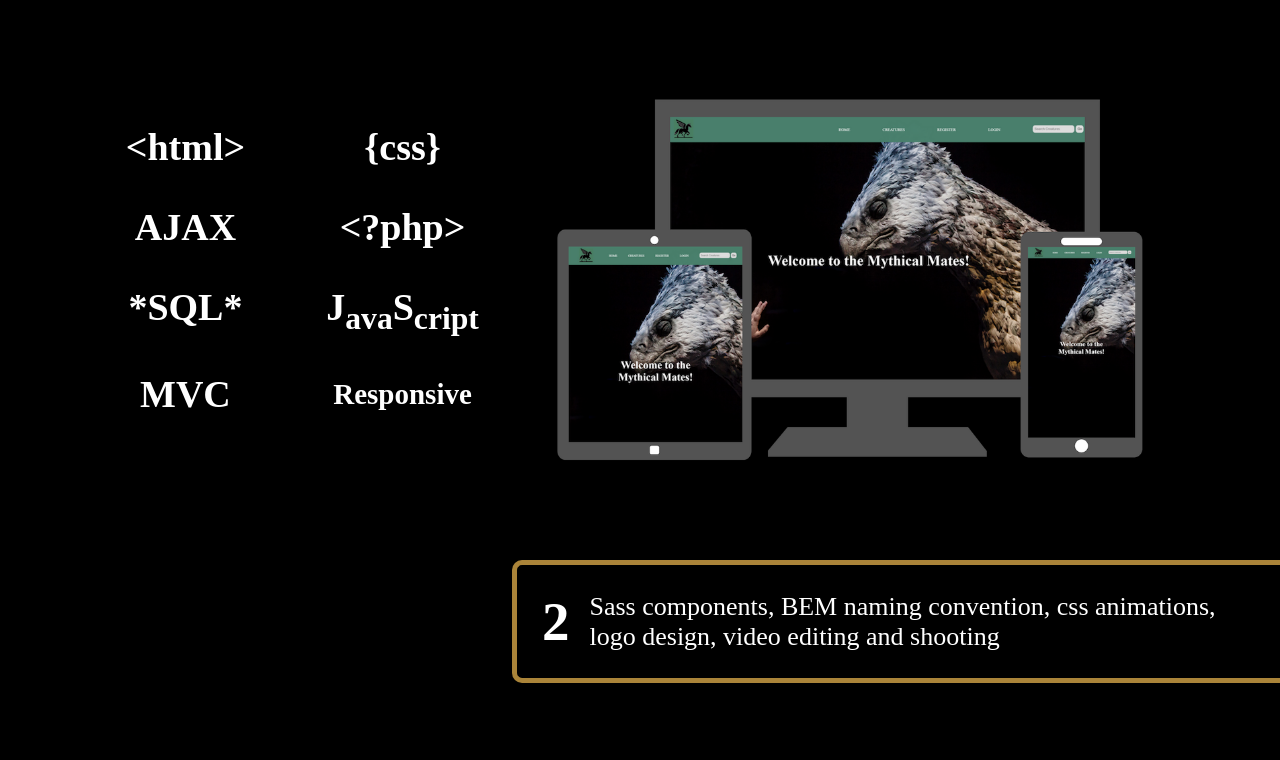
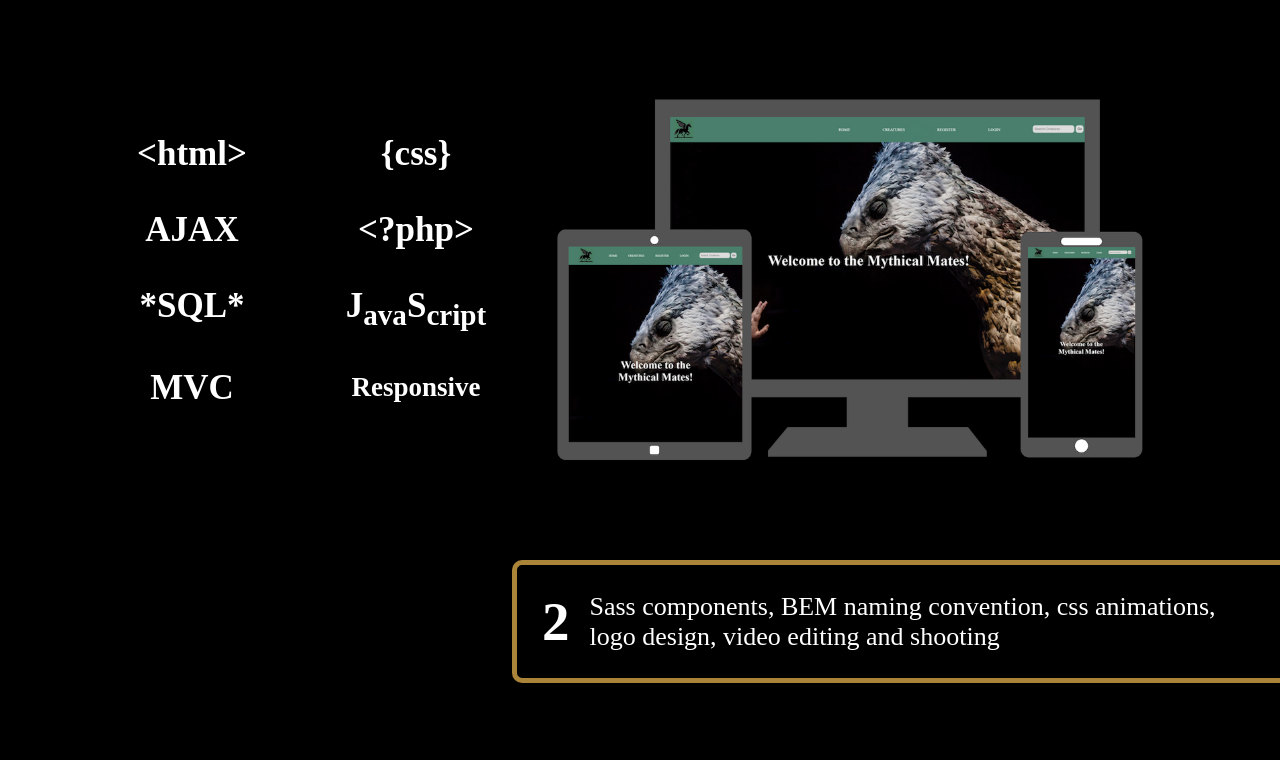
Before and after one commit to mleichty/leichty_portfolio, a website: page index.html in a window 1280 px wide. Shown: the part 1126-1886 px from the top of the page. Drawn offline with Linux system fonts and the light colour scheme.

Commit message:
lang widths

```diff
--- a/sass/projectsSection.scss
+++ b/sass/projectsSection.scss
@@ -18,7 +18,7 @@
 
       .projectSection__lang {
         color: $white;
-        width: 60%;
+        width: 50%;
         padding: 1.0rem;
         text-align: center;
         border-radius: $bRadius;
@@ -26,17 +26,17 @@
 
       @media all and (min-width: 600px) {
         .projectSection__lang {
-          width: 44%;
-          margin-right: 2.0rem;
+          //width: 44%;
+          //margin-right: 2.0rem;
         }
       }
 
       .projectSection__lang--lg {
-        font-size: 3.8rem;
+        font-size: 3.5rem;
       }
 
       .projectSection__lang--sm {
-        font-size: 2.9rem;
+        font-size: 2.7rem;
         display: flex;
         align-items: center;
         justify-content: center;
```
Also changed, not shown: css/styles.css.
